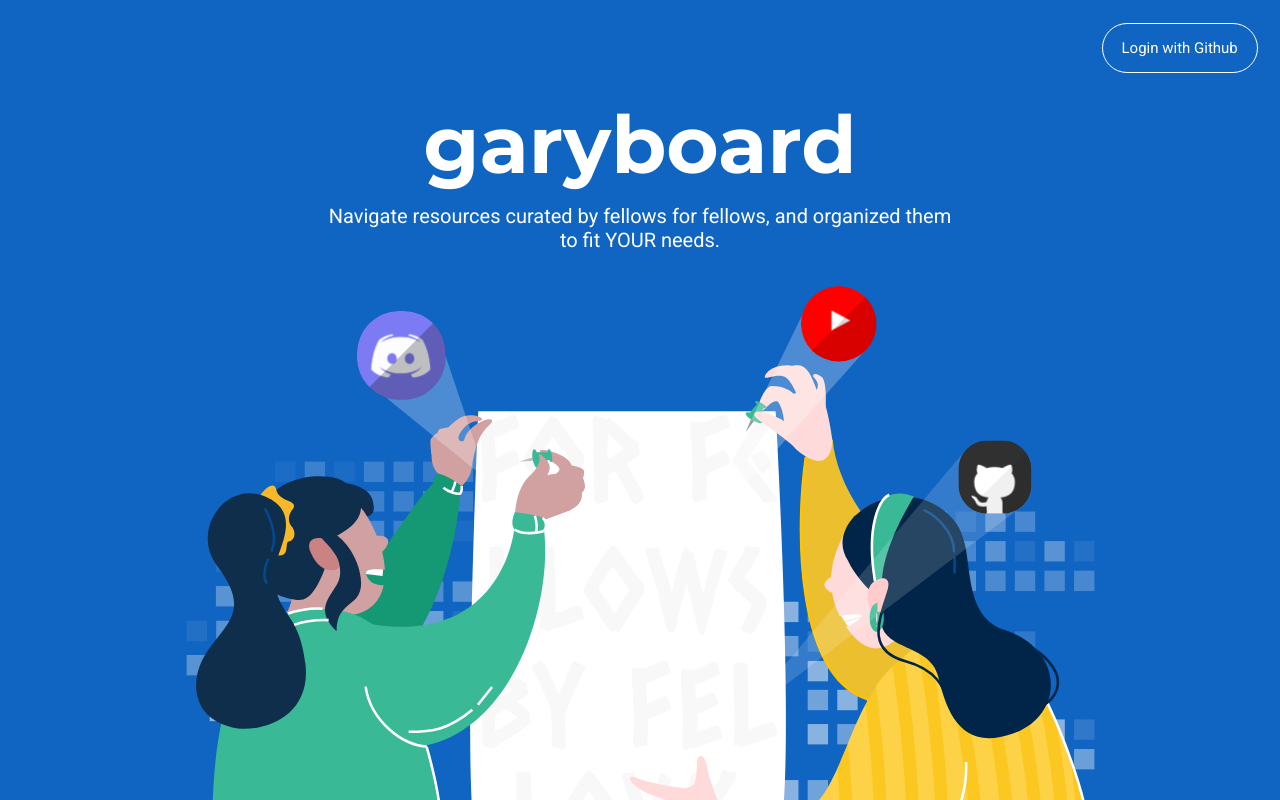
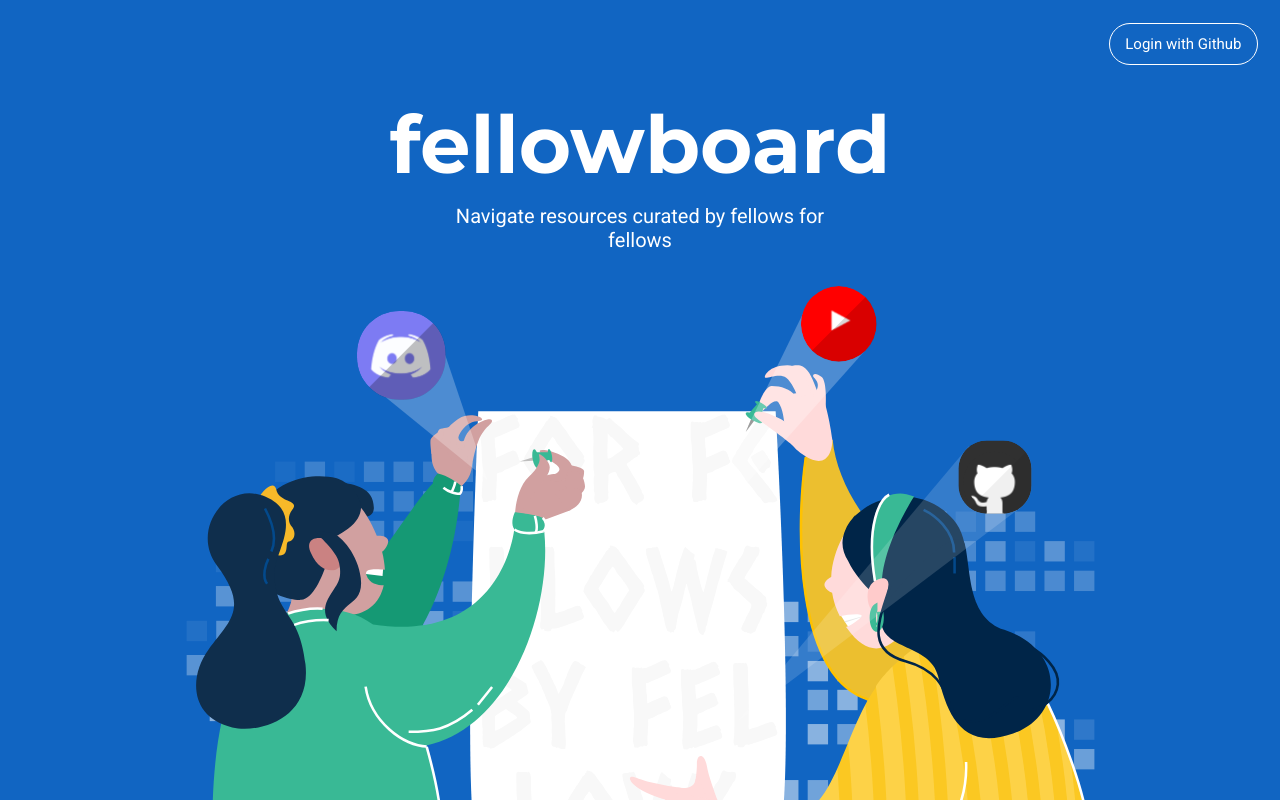
Before and after one commit to amy-lei/Fellowboard-Frontend, a React (Create React App) app in the folder client/: page /login in a window 1280 px wide. Built offline with nearby package versions, Linux system fonts and the light colour scheme; no server answers.

Commit message:
Update tagline and title

```diff
--- a/client/src/components/Login.js
+++ b/client/src/components/Login.js
@@ -78,10 +78,9 @@
         )}
       </div>
       <div className='login-header'>
-        <h1 className='login-header_name'>garyboard</h1>
+        <h1 className='login-header_name'>fellowboard</h1>
         <p className='login-header_tagline'>
-          Navigate resources curated by fellows for fellows,
-          and organized them to fit YOUR needs.
+          Navigate resources curated by fellows for fellows
         </p>
       </div>
     </div>
--- a/client/src/styles/login.scss
+++ b/client/src/styles/login.scss
@@ -52,7 +52,7 @@
     }
 
     &-btn {
-        padding: 1rem 1.25rem;
+        padding: 0.75rem 1rem;
         background-color: transparent;
         text-decoration: none;
         outline: none;
```
